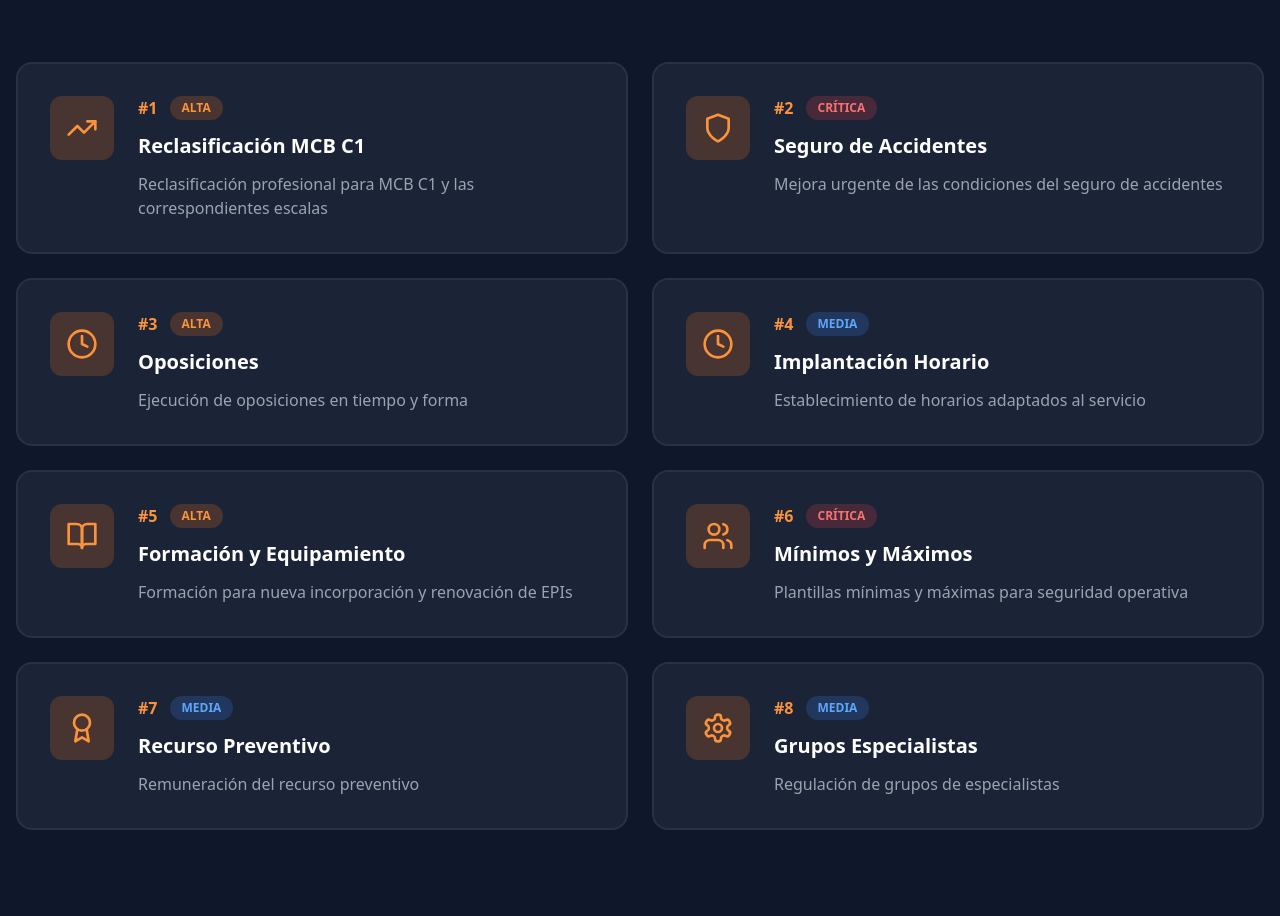
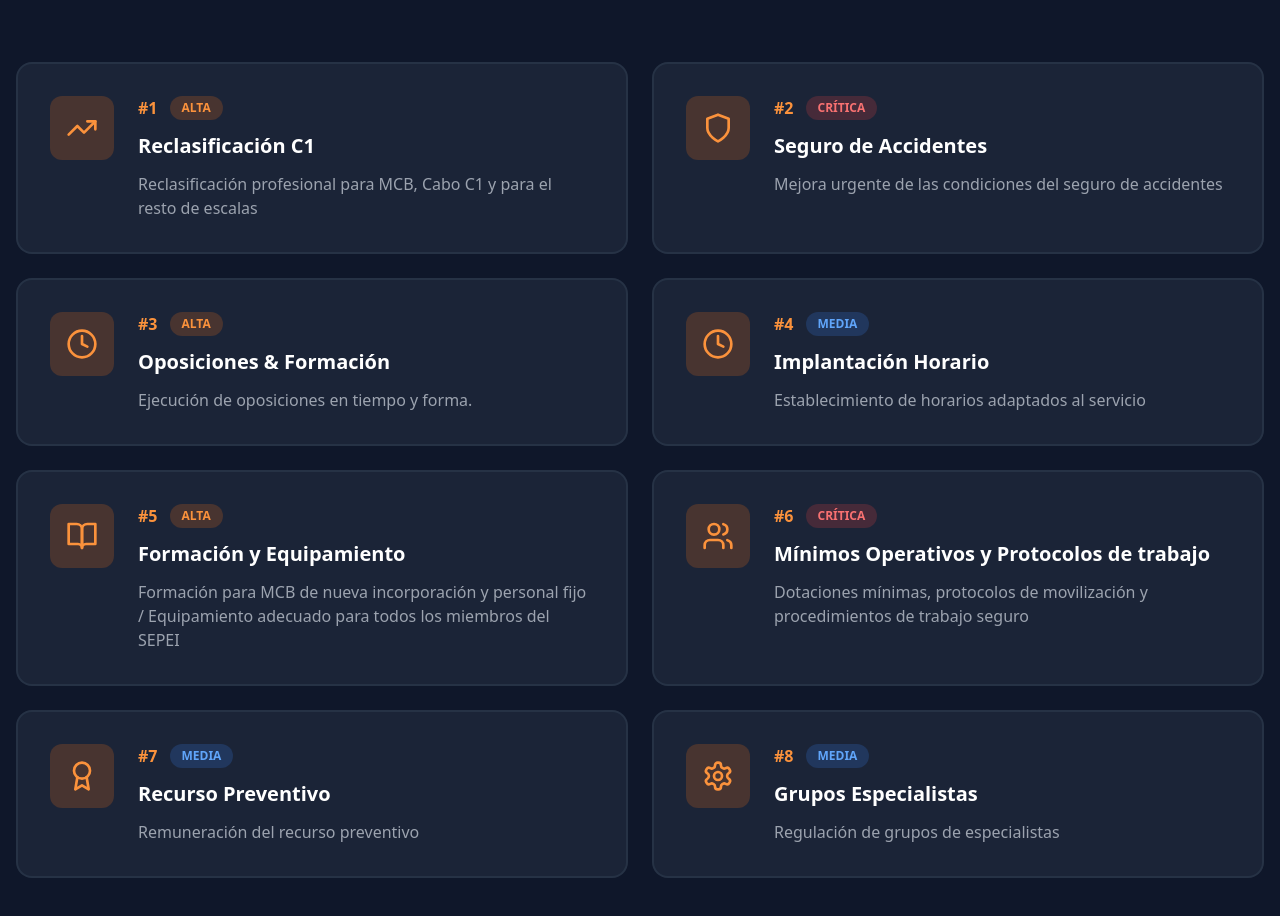
Before and after one commit to Miguelcodecrypto/sepei-unido-web, a React (Vite) app: page / in a window 1280 px wide. Shown: the part 3802-4718 px from the top of the page. Built offline with nearby package versions, Linux system fonts and the light colour scheme; no server answers; the database is empty.

Commit message:
fix: Actualizar descripciones de objetivos en hoja de ruta
- Reclasificación C1 incluye MCB, Cabo C1 y resto de escalas
- Oposiciones & Formación más descriptivo
- Formación y Equipamiento con detalles específicos
- Mínimos Operativos y Protocolos de trabajo con contexto completo

```diff
--- a/src/SepeiUnido.tsx
+++ b/src/SepeiUnido.tsx
@@ -292,8 +292,8 @@ export default function SepeiUnido() {
   const roadmapItems = [
     {
       icon: TrendingUp,
-      title: "Reclasificación MCB C1",
-      desc: "Reclasificación profesional para MCB C1 y las correspondientes escalas",
+      title: "Reclasificación C1",
+      desc: "Reclasificación profesional para MCB, Cabo C1 y para el resto de escalas",
       priority: "ALTA"
     },
     {
@@ -304,8 +304,8 @@ export default function SepeiUnido() {
     },
     {
       icon: Clock,
-      title: "Oposiciones",
-      desc: "Ejecución de oposiciones en tiempo y forma",
+      title: "Oposiciones & Formación ",
+      desc: "Ejecución de oposiciones en tiempo y forma.",
       priority: "ALTA"
     },
     {
@@ -317,13 +317,13 @@ export default function SepeiUnido() {
     {
       icon: BookOpen,
       title: "Formación y Equipamiento",
-      desc: "Formación para nueva incorporación y renovación de EPIs",
+      desc: "Formación para MCB de nueva incorporación y personal fijo / Equipamiento adecuado para todos los miembros del SEPEI",
       priority: "ALTA"
     },
     {
       icon: Users,
-      title: "Mínimos y Máximos",
-      desc: "Plantillas mínimas y máximas para seguridad operativa",
+      title: "Mínimos Operativos y Protocolos de trabajo",
+      desc: "Dotaciones mínimas, protocolos de movilización y procedimientos de trabajo seguro",
       priority: "CRÍTICA"
     },
     {
```
